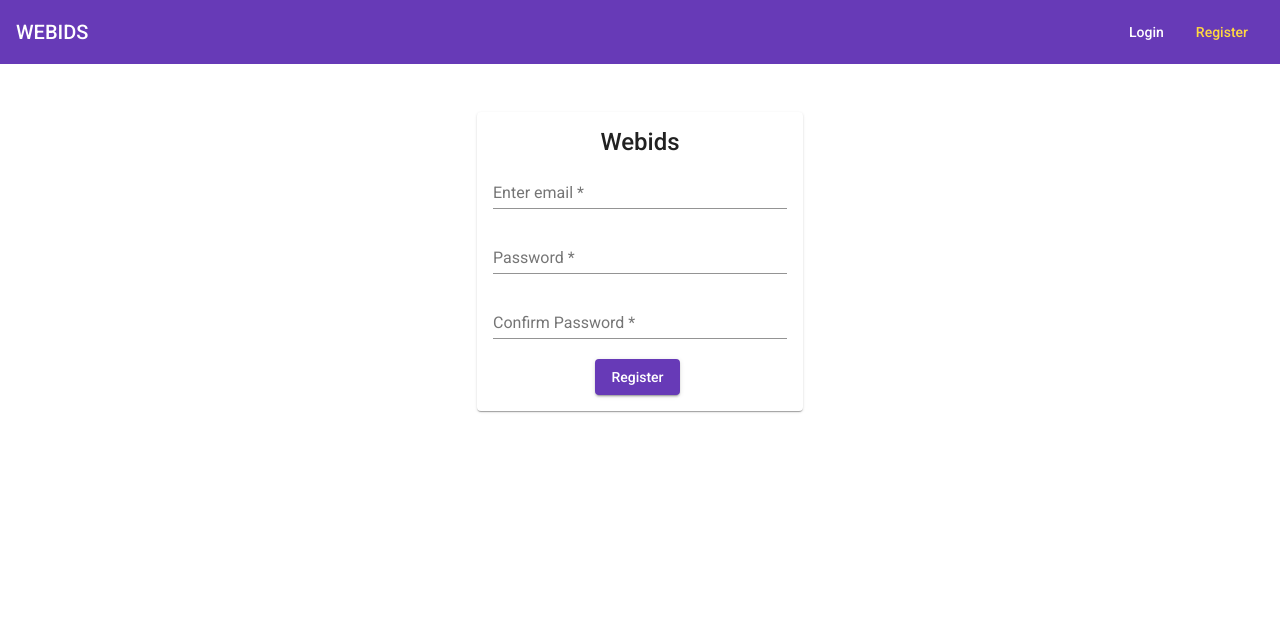
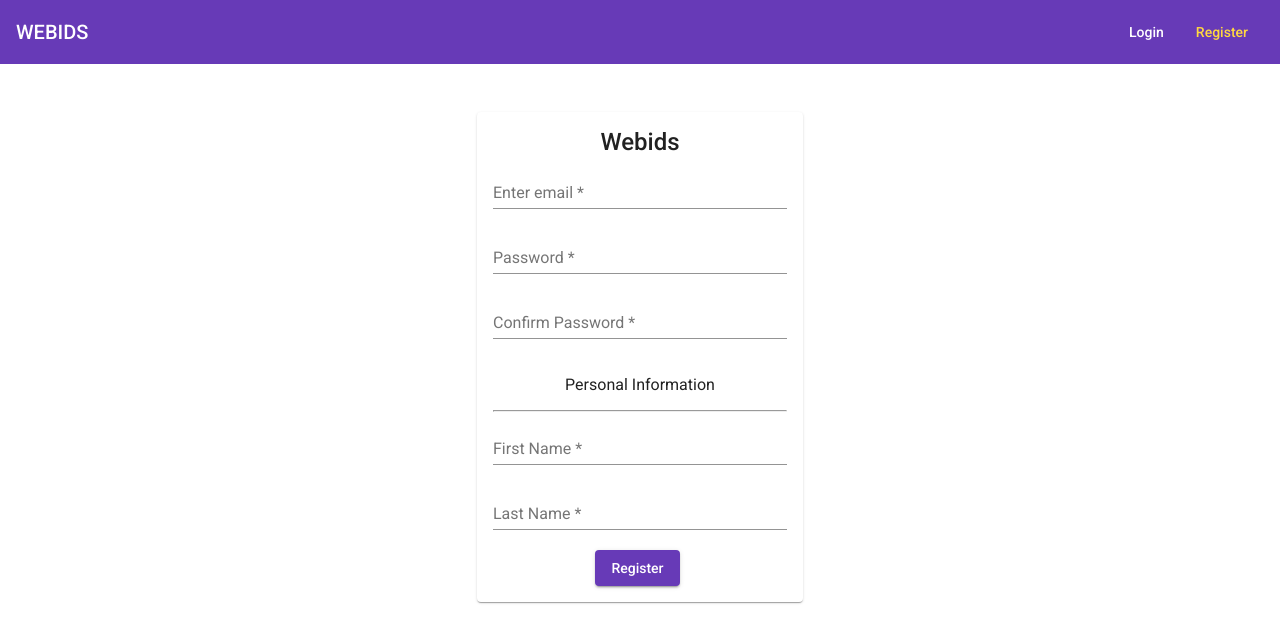
Before and after one commit to dodopontocom/webids, an Angular app in the folder webids-a/: page /signup in a window 1280 px wide. Shown: the top 642 px of the page. Built offline with nearby package versions, Linux system fonts and the light colour scheme.

Commit message:
section10b

```diff
--- a/webids-a/src/app/auth/signup/signup.component.html
+++ b/webids-a/src/app/auth/signup/signup.component.html
@@ -37,6 +37,28 @@
         #rePasswordInput="ngModel"
         required>
     </mat-form-field>
+    <p>Personal Information</p>
+    <hr>
+    <mat-form-field>
+      <input
+        matInput
+        type="text"
+        placeholder="First Name"
+        ngModel
+        name="firstname"
+        #emailInput="ngModel"
+        required>
+    </mat-form-field>
+    <mat-form-field>
+      <input
+        matInput
+        type="text"
+        placeholder="Last Name"
+        ngModel
+        name="lastname"
+        #emailInput="ngModel"
+        required>
+    </mat-form-field>
     <mat-action-row>
       <i *ngIf="rePasswordInput.value != passwordInput.value">Passwords must match!</i>
       <button mat-raised-button color="primary" type="submit" [disabled]="!isLoading && rePasswordInput.value != passwordInput.value">Register</button>
```
